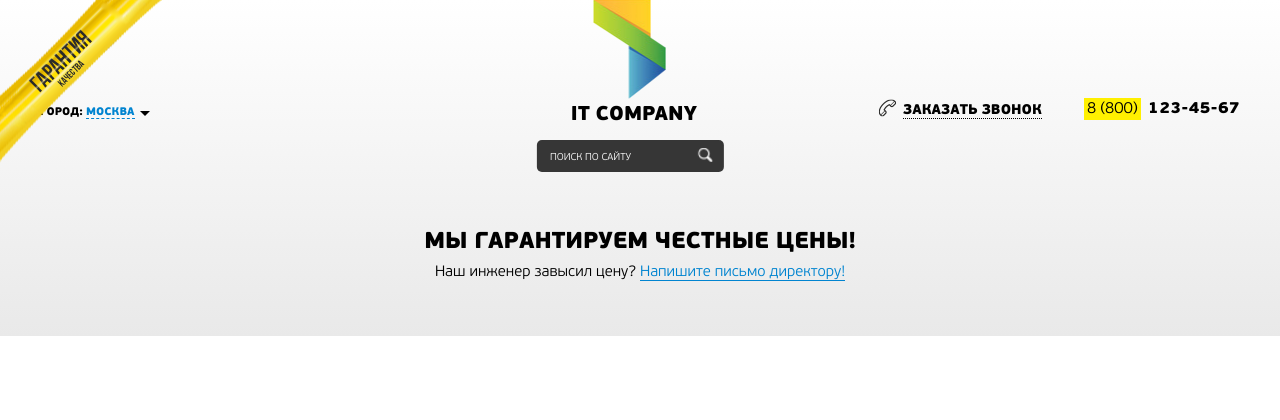
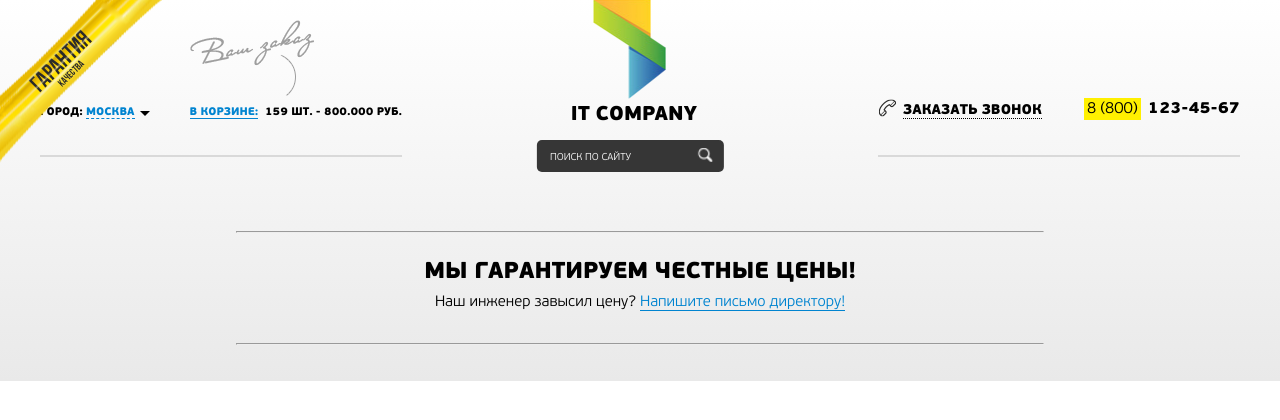
Before and after one commit to rwcalinin/it-tech-company, a website built with webpack: page src/index.html in a window 1280 px wide. Built offline with nearby package versions, Linux system fonts and the light colour scheme; files whose address does not match are found by name.

Commit message:
header layout

```diff
--- a/src/index.html
+++ b/src/index.html
@@ -20,10 +20,17 @@
             <div class="header__company-name">IT Company</div>
 
             <div class="header__upper-block">
-                <div class="header__city-changer">
-                    <span class="header__city-text">Город: </span>
-                    <span class="header__city-change">Москва</span>
-                    <span class="header__triangle"></span>
+                <div class="header__city-basket">
+                    <div class="header__city-changer">
+                        <span class="header__city-text">Город: </span>
+                        <span class="header__city-change">Москва</span>
+                        <span class="header__triangle"></span>
+                    </div>
+                    <div class="header__basket-box">
+                        <img src="./img/our-prod.png" alt="" class="header__your-order">
+                        <span class="header__inbasket">В корзине:</span>
+                        <span class="header__inbasket-order">159 ШТ. - 800.000 РУБ.</span>
+                    </div>
                 </div>
                 <div class="header__callback">
                     <div class="header__request-call">
@@ -44,6 +51,7 @@
             </div>
 
             <div class="header__down-block">
+                <hr>
                 <h2 class="header__subtitle">
                     Мы гарантируем честные цены!
                 </h2>
@@ -51,6 +59,7 @@
                     <span class="header__descr-text">Наш инженер завысил цену?</span>
                     <span class="header__write-dir" id="write-dir">Напишите письмо директору!</span>
                 </div>
+                <hr>
             </div>
 
         </div>
--- a/src/sass/modules/_header.scss
+++ b/src/sass/modules/_header.scss
@@ -2,6 +2,7 @@
     background: rgb(233,233,233);
     background: linear-gradient(0deg, rgba(233,233,233,1) 0%, rgba(255,255,255,1) 100%);
     min-height: 336px;
+    padding-bottom: 28px;
 //
 // ! images and logos -----------------------
 &__garant {
@@ -39,8 +40,30 @@
             font-weight: 900;
         }
     }
+    &__city-basket {
+        display: flex;
+        cursor: pointer;
+        &:after {
+            content: '';
+            position: absolute;
+            top: 155px;
+            height: 2px;
+            width: 362px;
+            background-color: #d9d9d9;
+        }
+    }
+    &__inbasket {
+        color: $link-color;
+        border-bottom: 1px solid $link-color;
+        margin-right: 3.5px;
+    }
+    &__your-order {
+        position: absolute;
+        top: 20px;
+    }
     &__city-changer {
         cursor: pointer;
+        margin-right: 45px;
     }
     &__city-change {
         color: $link-color;
@@ -56,6 +79,14 @@
         display: flex;
         align-items: center;
         cursor: pointer;
+        &:after {
+            content: '';
+            position: absolute;
+            top: 155px;
+            height: 2px;
+            width: 362px;
+            background-color: #d9d9d9;
+        }
     }
     &__request-call {
         img {
@@ -126,15 +157,19 @@
 // ! down-block -----------------------------
     &__down-block {
         text-align: center;
+        max-width: 808px;
+        margin: 0 auto;
     }
     &__subtitle {
         text-transform: uppercase;
         font-size: 23px;
         line-height: 23px;
         font-weight: 900;
+        margin-top: 28px;
     }
     &__descr {
         font-size: 15px;
+        margin-bottom: 28px;
     }
     &__write-dir {
         cursor: pointer;
```
Also changed, not shown: dist/css/style.css, dist/index.html.
